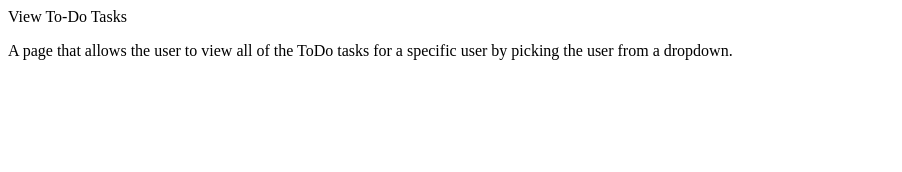
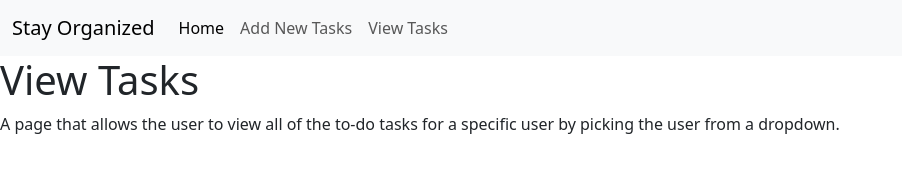
Before and after one commit to lookatjla/stay-organized-team-blue, a plain HTML site: page todos.html in a window 1280 px wide. Shown: the whole page, without its empty margins (0-902 px from the left). Drawn offline with nearby package versions, Linux system fonts and the light colour scheme.

Commit message:
created navbar and relative links for pages

```diff
--- a/todos.html
+++ b/todos.html
@@ -3,10 +3,34 @@
 <head>
     <meta charset="UTF-8">
     <meta name="viewport" content="width=device-width, initial-scale=1.0">
-    <title>View Todo Tasks</title>
+    <link href="https://cdn.jsdelivr.net/npm/bootstrap@5.3.2/dist/css/bootstrap.min.css" rel="stylesheet" integrity="sha384-T3c6CoIi6uLrA9TneNEoa7RxnatzjcDSCmG1MXxSR1GAsXEV/Dwwykc2MPK8M2HN" crossorigin="anonymous">
+    <title>View To-Do Tasks</title>
 </head>
 <body>
-    <header>View To-Do Tasks</header>
-    <p>A page that allows the user to view all of the ToDo tasks for a specific user by picking the user from a dropdown.</p>
+    <header>
+        <nav class="navbar navbar-expand-lg bg-body-tertiary">
+            <div class="container-fluid">
+              <a class="navbar-brand" href="index.html">Stay Organized</a>
+              <button class="navbar-toggler" type="button" data-bs-toggle="collapse" data-bs-target="#navbarSupportedContent" aria-controls="navbarSupportedContent" aria-expanded="false" aria-label="Toggle navigation">
+                <span class="navbar-toggler-icon"></span>
+              </button>
+              <div class="collapse navbar-collapse" id="navbarSupportedContent">
+                <ul class="navbar-nav me-auto mb-2 mb-lg-0">
+                  <li class="nav-item">
+                    <a class="nav-link active" aria-current="page" href="index.html">Home</a>
+                  </li>
+                  <li class="nav-item">
+                    <a class="nav-link" href="new_todo.html">Add New Tasks</a>
+                  </li>
+                  <li class="nav-item">
+                    <a class="nav-link" href="todos.html">View Tasks</a>
+                  </li>
+                </ul>
+              </div>
+            </div>
+          </nav>
+          <h1>View Tasks</h1>
+    </header>
+    <p>A page that allows the user to view all of the to-do tasks for a specific user by picking the user from a dropdown.</p>
 </body>
 </html>
```
Also changed, not shown: index.html (+23 -1 lines), new_todo.html (+26 -2 lines).
